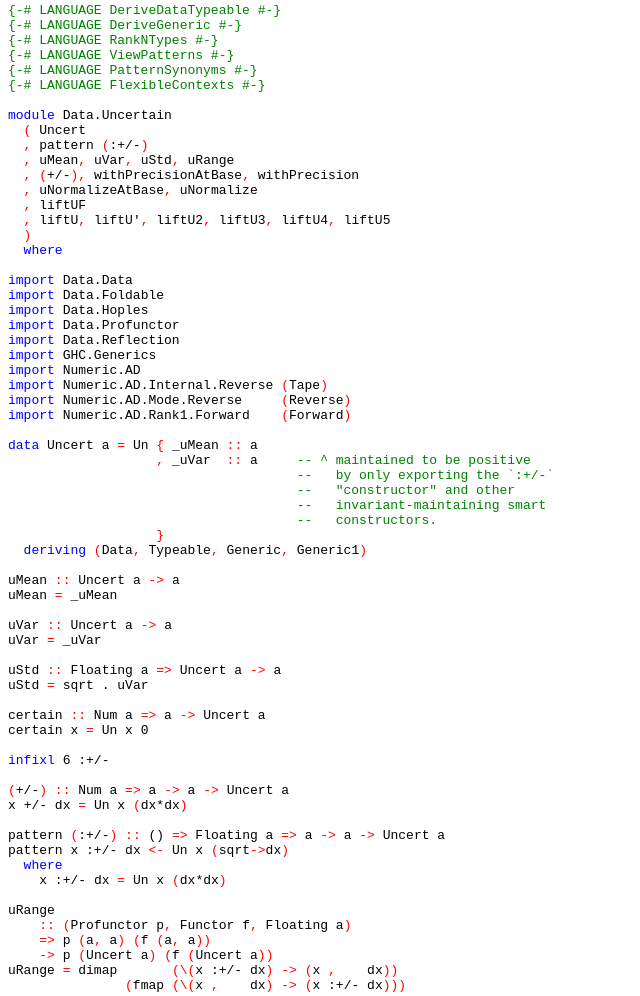
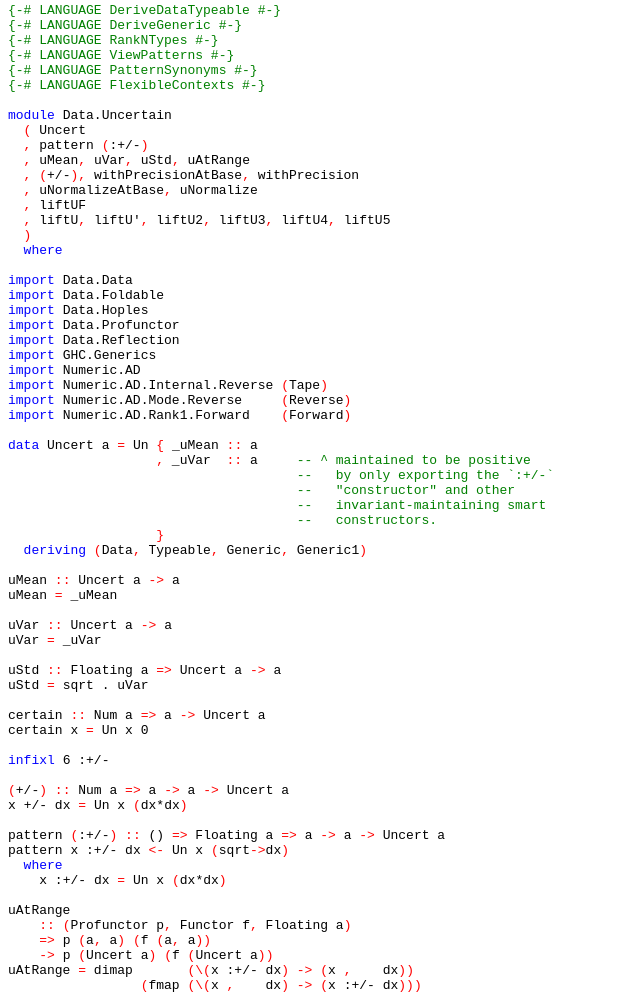
Before and after one commit to mstksg/uncertain, a plain HTML site: page src/Data-Uncertain.html in a window 1280 px wide. Shown: the part 10-1006 px from the top of the page, without its empty margins (0-640 px from the left). Drawn offline with Linux system fonts and the light colour scheme.

Commit message:
Update gh-pages at Tue Apr 26 01:18:53 UTC 2016

```diff
--- a/src/Data-Uncertain.html
+++ b/src/Data-Uncertain.html
@@ -17,7 +17,7 @@
 <a name="line-8"></a><span class='hs-keyword'>module</span> <span class='hs-conid'>Data</span><span class='hs-varop'>.</span><span class='hs-conid'>Uncertain</span>
 <a name="line-9"></a>  <span class='hs-layout'>(</span> <span class='hs-conid'>Uncert</span>
 <a name="line-10"></a>  <span class='hs-layout'>,</span> <span class='hs-varid'>pattern</span> <span class='hs-layout'>(</span><span class='hs-conop'>:+/-</span><span class='hs-layout'>)</span>
-<a name="line-11"></a>  <span class='hs-layout'>,</span> <span class='hs-varid'>uMean</span><span class='hs-layout'>,</span> <span class='hs-varid'>uVar</span><span class='hs-layout'>,</span> <span class='hs-varid'>uStd</span><span class='hs-layout'>,</span> <span class='hs-varid'>uRange</span>
+<a name="line-11"></a>  <span class='hs-layout'>,</span> <span class='hs-varid'>uMean</span><span class='hs-layout'>,</span> <span class='hs-varid'>uVar</span><span class='hs-layout'>,</span> <span class='hs-varid'>uStd</span><span class='hs-layout'>,</span> <span class='hs-varid'>uAtRange</span>
 <a name="line-12"></a>  <span class='hs-layout'>,</span> <span class='hs-layout'>(</span><span class='hs-varop'>+/-</span><span class='hs-layout'>)</span><span class='hs-layout'>,</span> <span class='hs-varid'>withPrecisionAtBase</span><span class='hs-layout'>,</span> <span class='hs-varid'>withPrecision</span>
 <a name="line-13"></a>  <span class='hs-layout'>,</span> <span class='hs-varid'>uNormalizeAtBase</span><span class='hs-layout'>,</span> <span class='hs-varid'>uNormalize</span>
 <a name="line-14"></a>  <span class='hs-layout'>,</span> <span class='hs-varid'>liftUF</span>
@@ -67,12 +67,12 @@
 <a name="line-58"></a>  <span class='hs-keyword'>where</span>
 <a name="line-59"></a>    <span class='hs-varid'>x</span> <span class='hs-conop'>:+/-</span> <span class='hs-varid'>dx</span> <span class='hs-keyglyph'>=</span> <span class='hs-conid'>Un</span> <span class='hs-varid'>x</span> <span class='hs-layout'>(</span><span class='hs-varid'>dx</span><span class='hs-varop'>*</span><span class='hs-varid'>dx</span><span class='hs-layout'>)</span>
 <a name="line-60"></a>
-<a name="line-61"></a><a name="uRange"></a><span class='hs-definition'>uRange</span>
+<a name="line-61"></a><a name="uAtRange"></a><span class='hs-definition'>uAtRange</span>
 <a name="line-62"></a>    <span class='hs-keyglyph'>::</span> <span class='hs-layout'>(</span><span class='hs-conid'>Profunctor</span> <span class='hs-varid'>p</span><span class='hs-layout'>,</span> <span class='hs-conid'>Functor</span> <span class='hs-varid'>f</span><span class='hs-layout'>,</span> <span class='hs-conid'>Floating</span> <span class='hs-varid'>a</span><span class='hs-layout'>)</span>
 <a name="line-63"></a>    <span class='hs-keyglyph'>=&gt;</span> <span class='hs-varid'>p</span> <span class='hs-layout'>(</span><span class='hs-varid'>a</span><span class='hs-layout'>,</span> <span class='hs-varid'>a</span><span class='hs-layout'>)</span> <span class='hs-layout'>(</span><span class='hs-varid'>f</span> <span class='hs-layout'>(</span><span class='hs-varid'>a</span><span class='hs-layout'>,</span> <span class='hs-varid'>a</span><span class='hs-layout'>)</span><span class='hs-layout'>)</span>
 <a name="line-64"></a>    <span class='hs-keyglyph'>-&gt;</span> <span class='hs-varid'>p</span> <span class='hs-layout'>(</span><span class='hs-conid'>Uncert</span> <span class='hs-varid'>a</span><span class='hs-layout'>)</span> <span class='hs-layout'>(</span><span class='hs-varid'>f</span> <span class='hs-layout'>(</span><span class='hs-conid'>Uncert</span> <span class='hs-varid'>a</span><span class='hs-layout'>)</span><span class='hs-layout'>)</span>
-<a name="line-65"></a><span class='hs-definition'>uRange</span> <span class='hs-keyglyph'>=</span> <span class='hs-varid'>dimap</span>       <span class='hs-layout'>(</span><span class='hs-keyglyph'>\</span><span class='hs-layout'>(</span><span class='hs-varid'>x</span> <span class='hs-conop'>:+/-</span> <span class='hs-varid'>dx</span><span class='hs-layout'>)</span> <span class='hs-keyglyph'>-&gt;</span> <span class='hs-layout'>(</span><span class='hs-varid'>x</span> <span class='hs-layout'>,</span>    <span class='hs-varid'>dx</span><span class='hs-layout'>)</span><span class='hs-layout'>)</span>
-<a name="line-66"></a>               <span class='hs-layout'>(</span><span class='hs-varid'>fmap</span> <span class='hs-layout'>(</span><span class='hs-keyglyph'>\</span><span class='hs-layout'>(</span><span class='hs-varid'>x</span> <span class='hs-layout'>,</span>    <span class='hs-varid'>dx</span><span class='hs-layout'>)</span> <span class='hs-keyglyph'>-&gt;</span> <span class='hs-layout'>(</span><span class='hs-varid'>x</span> <span class='hs-conop'>:+/-</span> <span class='hs-varid'>dx</span><span class='hs-layout'>)</span><span class='hs-layout'>)</span><span class='hs-layout'>)</span>
+<a name="line-65"></a><span class='hs-definition'>uAtRange</span> <span class='hs-keyglyph'>=</span> <span class='hs-varid'>dimap</span>       <span class='hs-layout'>(</span><span class='hs-keyglyph'>\</span><span class='hs-layout'>(</span><span class='hs-varid'>x</span> <span class='hs-conop'>:+/-</span> <span class='hs-varid'>dx</span><span class='hs-layout'>)</span> <span class='hs-keyglyph'>-&gt;</span> <span class='hs-layout'>(</span><span class='hs-varid'>x</span> <span class='hs-layout'>,</span>    <span class='hs-varid'>dx</span><span class='hs-layout'>)</span><span class='hs-layout'>)</span>
+<a name="line-66"></a>                 <span class='hs-layout'>(</span><span class='hs-varid'>fmap</span> <span class='hs-layout'>(</span><span class='hs-keyglyph'>\</span><span class='hs-layout'>(</span><span class='hs-varid'>x</span> <span class='hs-layout'>,</span>    <span class='hs-varid'>dx</span><span class='hs-layout'>)</span> <span class='hs-keyglyph'>-&gt;</span> <span class='hs-layout'>(</span><span class='hs-varid'>x</span> <span class='hs-conop'>:+/-</span> <span class='hs-varid'>dx</span><span class='hs-layout'>)</span><span class='hs-layout'>)</span><span class='hs-layout'>)</span>
 <a name="line-67"></a>
 <a name="line-68"></a><a name="withPrecisionAtBase"></a><span class='hs-definition'>withPrecisionAtBase</span> <span class='hs-keyglyph'>::</span> <span class='hs-layout'>(</span><span class='hs-conid'>Floating</span> <span class='hs-varid'>a</span><span class='hs-layout'>,</span> <span class='hs-conid'>RealFrac</span> <span class='hs-varid'>a</span><span class='hs-layout'>)</span> <span class='hs-keyglyph'>=&gt;</span> <span class='hs-conid'>Int</span> <span class='hs-keyglyph'>-&gt;</span> <span class='hs-varid'>a</span> <span class='hs-keyglyph'>-&gt;</span> <span class='hs-conid'>Int</span> <span class='hs-keyglyph'>-&gt;</span> <span class='hs-conid'>Uncert</span> <span class='hs-varid'>a</span>
 <a name="line-69"></a><span class='hs-definition'>withPrecisionAtBase</span> <span class='hs-varid'>b</span> <span class='hs-varid'>x</span> <span class='hs-varid'>p</span> <span class='hs-keyglyph'>=</span> <span class='hs-varid'>x'</span> <span class='hs-conop'>:+/-</span> <span class='hs-varid'>dx'</span>
```
Also changed, not shown: Data-Uncertain.html (+1 -1 lines), doc-index.html (+1 -1 lines), mini_Data-Uncertain.html (+1 -1 lines), uncertain.txt, 1 other file.
